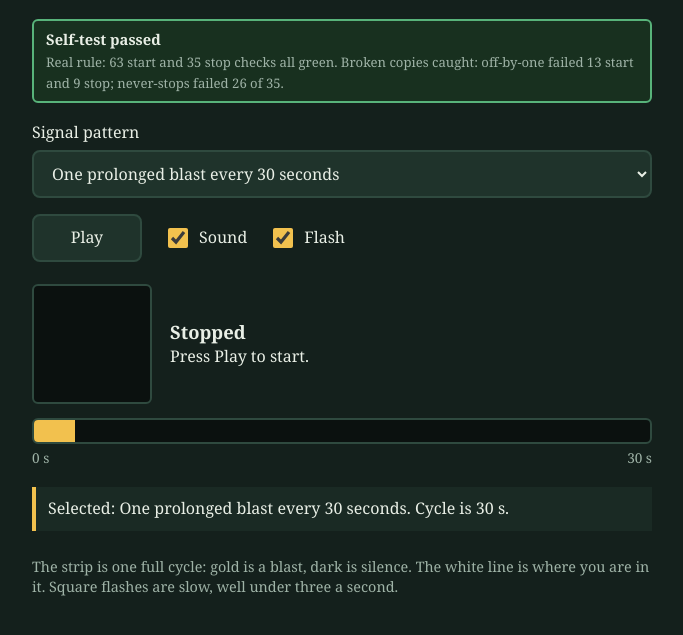
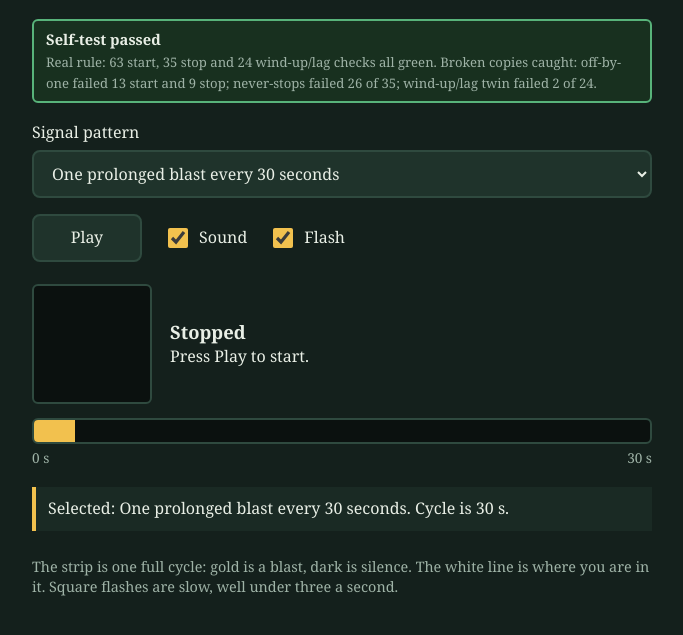
Before and after one commit to Bean-Bengal/fog-signal-timer, a plain HTML site: page index.html in a window 1280 px wide. Shown: the part 91-726 px from the top of the page, without its empty margins (298-981 px from the left). Drawn offline with Linux system fonts and the light colour scheme.

Commit message:
Fog Signal Timer, version 5

```diff
--- a/index.html
+++ b/index.html
@@ -45,6 +45,7 @@
 </style>
 </head>
 <body>
+<script data-bean-store>(function(){if(typeof location!=='undefined'&&location&&location.protocol==='about:'&&typeof document!=='undefined'&&document.addEventListener){document.addEventListener('click',function(e){var a=e.target&&e.target.closest&&e.target.closest('a[href^="#"]');if(!a||a.target==='_blank')return;e.preventDefault();try{location.hash=a.getAttribute('href')}catch(x){}},true)}if(typeof window==='undefined')return;try{window.localStorage.getItem('x');return}catch(e){}var d=Object.assign({},window.__BEAN_SAVED||{});function post(){try{parent.postMessage({type:'bean-store',data:d},'*')}catch(e){}}var ls={getItem:function(k){return Object.prototype.hasOwnProperty.call(d,k)?d[k]:null},setItem:function(k,v){d[k]=String(v);post()},removeItem:function(k){delete d[k];post()},clear:function(){d={};post()},key:function(i){return Object.keys(d)[i]||null}};Object.defineProperty(ls,'length',{get:function(){return Object.keys(d).length}});try{Object.defineProperty(window,'localStorage',{value:ls,configurable:true})}catch(e){}})();</script>
 <main>
   <h1>Fog Signal Timer</h1>
   <p class="sub">Pick a timing. Hear it, watch it, or both, and see which one tells you more.</p>
@@ -93,6 +94,7 @@ var PRESETS = {
                 steps: [[1, 1000], [0, 4000]] }
 };
 var KEYS = Object.keys(PRESETS);
+var WINDUP_MS = 80, LAG_MS = 150;
 
 var $ = function (id) { return document.getElementById(id); };
 var select = $("preset"), go = $("go"), square = $("square"), strip = $("strip");
@@ -150,6 +152,30 @@ function stateAtNeverStops(steps, t) {
   }
   return 1;
 }
+
+// Wind-up / lag rule: a ramp finishes if it is no longer than the step it lives in (a tie finishes).
+function rampFits(stepMs, rampMs) { return rampMs <= stepMs; }
+function rampFitsBroken(stepMs, rampMs) { return rampMs < stepMs; }
+function runRampChecks(fn) {
+  var fails = [], count = 0;
+  function expect(name, got, want) {
+    count++;
+    if (got !== want) fails.push(name + " got " + got + " want " + want);
+  }
+  [["wind-up", WINDUP_MS], ["lag", LAG_MS]].forEach(function (p) {
+    var n = p[0], r = p[1];
+    expect(n + " step 1ms short", fn(r - 1, r), false);
+    expect(n + " step exact tie", fn(r, r), true);
+    expect(n + " step 1ms longer", fn(r + 1, r), true);
+  });
+  KEYS.forEach(function (key) {
+    PRESETS[key].steps.forEach(function (s, i) {
+      expect(key + " step" + i + " fits ramp", fn(s[1], s[0] ? WINDUP_MS : LAG_MS), true);
+    });
+  });
+  return { fails: fails, count: count };
+}
+
 function runChecks(fn) {
   var fails = [], count = 0;
   function expect(name, got, want) {
@@ -205,9 +231,11 @@ function verdict(r) {
   var problems = [];
   if (r.realStart.fails.length) problems.push("real rule failed " + r.realStart.fails.length + " start checks, e.g. " + r.realStart.fails[0]);
   if (r.realStop.fails.length) problems.push("real rule failed " + r.realStop.fails.length + " stop checks, e.g. " + r.realStop.fails[0]);
+  if (r.realRamp.fails.length) problems.push("real wind-up/lag rule failed " + r.realRamp.fails.length + " checks, e.g. " + r.realRamp.fails[0]);
   if (r.offStart.fails.length === 0) problems.push("CHECKER BROKEN: the off-by-one copy passed every start check");
   if (r.offStop.fails.length === 0) problems.push("CHECKER BROKEN: the off-by-one copy passed every stop check");
   if (r.never.fails.length === 0) problems.push("CHECKER BROKEN: the never-stops copy passed every stop check");
+  if (r.offRamp.fails.length === 0) problems.push("CHECKER BROKEN: the wind-up/lag twin passed every tie check");
   return { ok: problems.length === 0, problems: problems };
 }
 
@@ -220,11 +248,12 @@ function selfTest() {
   var r = {
     realStart: runChecks(stateAt), realStop: runStopChecks(stateAt),
     offStart: runChecks(stateAtBroken), offStop: runStopChecks(stateAtBroken),
-    never: runStopChecks(stateAtNeverStops)
+    never: runStopChecks(stateAtNeverStops),
+    realRamp: runRampChecks(rampFits), offRamp: runRampChecks(rampFitsBroken)
   };
   var v = verdict(r);
-  // The verdict itself must be able to say no: feed it the broken copy as if it were the real one.
-  var fake = { realStart: r.offStart, realStop: r.offStop, offStart: r.offStart, offStop: r.offStop, never: r.never };
+  // The verdict itself must be able to say no: feed it the broken copies as if they were real.
+  var fake = { realStart: r.offStart, realStop: r.offStop, realRamp: r.offRamp, offStart: r.offStart, offStop: r.offStop, never: r.never, offRamp: r.offRamp };
   if (verdict(fake).ok) extra.push("VERDICT BROKEN: it accepted the broken copy as real");
   var problems = v.problems.concat(extra);
   var ok = problems.length === 0;
@@ -234,7 +263,7 @@ function selfTest() {
   head.textContent = ok ? "Self-test passed" : "Self-test FAILED";
   var sm = document.createElement("span");
   sm.textContent = ok
-    ? "Real rule: " + r.realStart.count + " start and " + r.realStop.count + " stop checks all green. Broken copies caught: off-by-one failed " + r.offStart.fails.length + " start and " + r.offStop.fails.length + " stop; never-stops failed " + r.never.fails.length + " of " + r.never.count + "."
+    ? "Real rule: " + r.realStart.count + " start, " + r.realStop.count + " stop and " + r.realRamp.count + " wind-up/lag checks all green. Broken copies caught: off-by-one failed " + r.offStart.fails.length + " start and " + r.offStop.fails.length + " stop; never-stops failed " + r.never.fails.length + " of " + r.never.count + "; wind-up/lag twin failed " + r.offRamp.fails.length + " of " + r.offRamp.count + "."
     : problems.join("; ");
   selftestEl.appendChild(head);
   selftestEl.appendChild(sm);
@@ -280,7 +309,7 @@ function tone(on) {
   var t = audio.ctx.currentTime, g = audio.gain.gain;
   g.cancelScheduledValues(t);
   g.setValueAtTime(g.value, t);
-  g.linearRampToValueAtTime(on && soundOn.checked ? 0.22 : 0, t + (on ? 0.08 : 0.15));
+  g.linearRampToValueAtTime(on && soundOn.checked ? 0.22 : 0, t + (on ? WINDUP_MS : LAG_MS) / 1000);
 }
 
 function show(on) {
```
